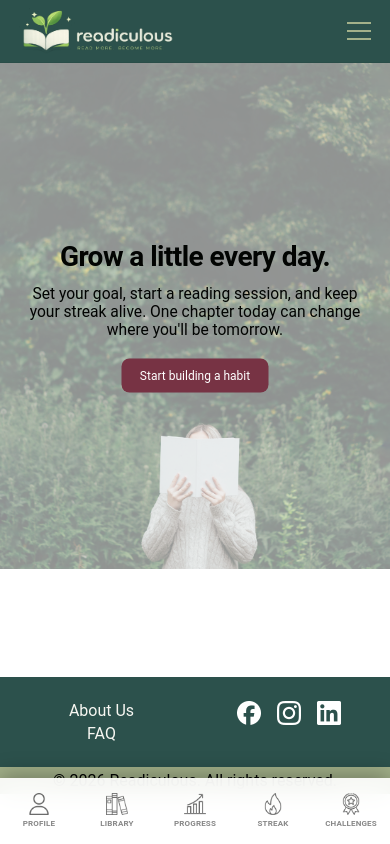
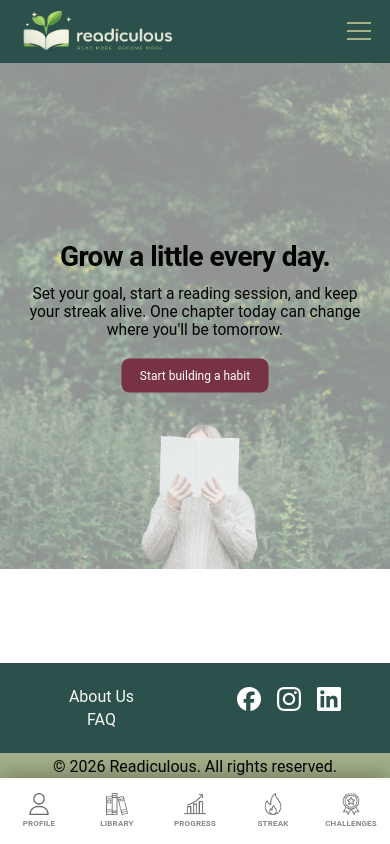
Before and after one commit to mervekindan/readiculous, a React (Vite) app in the folder app/: page / in a window 390 px wide. Built offline with nearby package versions, Linux system fonts and the light colour scheme; no server answers.

Commit message:
footer adjustment on mobile (for bottom menu)

```diff
--- a/app/src/main.css
+++ b/app/src/main.css
@@ -75,6 +75,6 @@ footer {
 
 @media (max-width: 750px) {
   .footer-wrapper {
-    margin-bottom: 50px;
+    margin-bottom: 64px;
   }
 }
```
